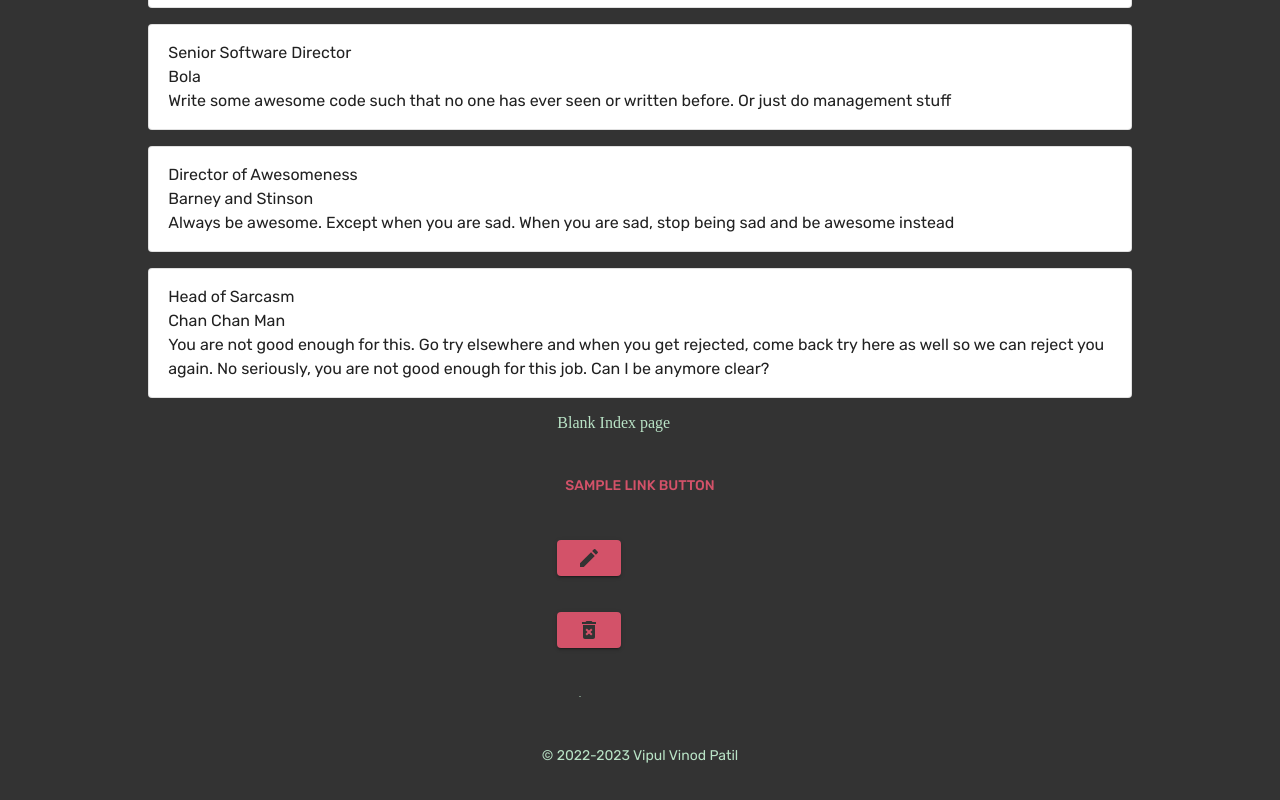
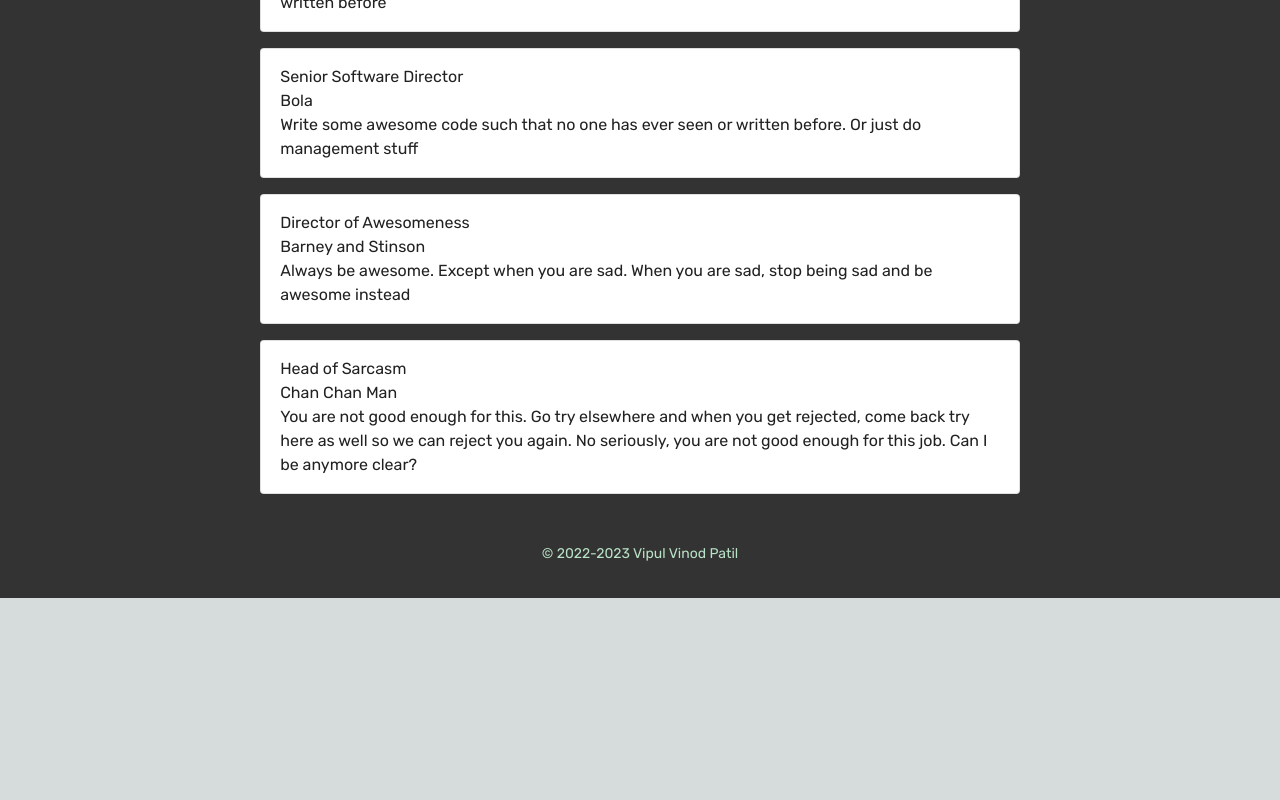
Before and after one commit to vipulvpatil/joblead, a Next.js app: page / in a window 1280 px wide. Shown: the part 604-1404 px from the top of the page. After the commit the page ends 1202 px from the top, so only its background shows below. Built offline with nearby package versions, Linux system fonts and the light colour scheme.

Commit message:
Removed trial code

```diff
--- a/pages/index.js
+++ b/pages/index.js
@@ -1,41 +1,13 @@
-import {Box, Button, CircularProgress, Stack, Typography} from "@mui/material"
-import CreateIcon from "@mui/icons-material/Create"
-import DeleteForeverIcon from "@mui/icons-material/DeleteForever"
 import Joblist from "@/components/joblist"
+import {Stack} from "@mui/material"
 import UploadDiv from "@/components/upload_div"
-import styles from "@/styles/Home.module.css"
 
 const Index = () => {
   return (
-    <>
-      <Stack direction="column" sx={{alignItems: "center"}}>
+    <Stack direction="column" sx={{alignItems: "center"}}>
       <UploadDiv/>
       <Joblist/>
-      <Box>
-        Blank Index page
-        <br/><br/><br/>
-        <Button className={styles.textButton}>
-          <Typography variant="smallLink">
-            Sample Link Button
-          </Typography>
-        </Button>
-        <br/><br/><br/>
-        <Button variant="contained">
-          <CreateIcon />
-        </Button>
-        <br/><br/><br/>
-        <Button variant="contained">
-          <DeleteForeverIcon />
-        </Button>
-
-        <br/><br/><br/>
-        <CircularProgress
-          size={24}
-          color="inherit"
-        />
-      </Box>
-      </Stack>
-    </>
+    </Stack>
   )
 }
 
--- a/styles/Home.module.css
+++ b/styles/Home.module.css
@@ -67,6 +67,7 @@
   padding: 1rem 20px;
   width: 80vw;
   min-width: 350px;
+  max-width: 50rem;
 }
 
 .maxThreeLinesText {
```
